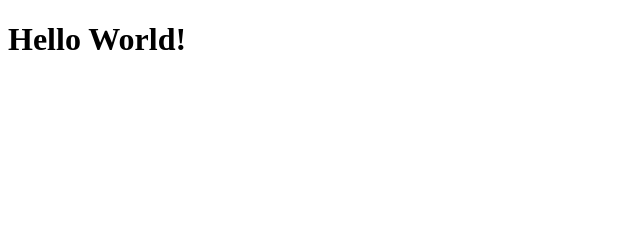
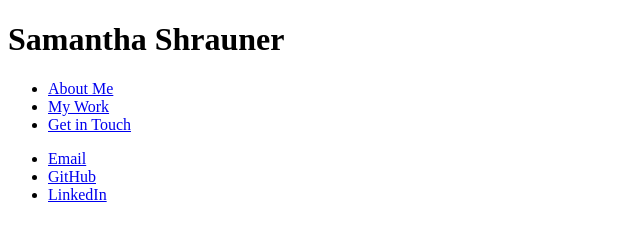
Before and after one commit to Flying-S-Ranch/personal-portfolio, a plain HTML site: page index.html in a window 1280 px wide. Shown: the whole page, without its empty margins (0-640 px from the left). Drawn offline with Linux system fonts and the light colour scheme.

Commit message:
adds basic HTML

```diff
--- a/index.html
+++ b/index.html
@@ -10,9 +10,25 @@
 </head>
 <body>
     <header>
-        <h1>Hello World!</h1>
+        <h1>Samantha Shrauner</h1>
+        <nav>
+            <ul>
+                <li><a href="#about-me">About Me</a></li>
+                <li><a href="#my-work">My Work</a></li>
+                <li><a href="#get-in-touch">Get in Touch</a></li>
+            </ul>
+        </nav>
     </header>
-    <main></main>
-    <footer></footer>
+    <main>
+        <section id="about-me"></section>
+        <section id="my-work"></section>
+    </main>
+    <footer>
+        <ul id="get-in-touch">
+            <li><a href="mailto:email@email.com">Email</a></li>
+            <li><a href="https://github.com/Flying-S-Ranch">GitHub</a></li>
+            <li><a href="https://www.linkedin.com/">LinkedIn</a></li>
+        </ul>
+    </footer>
 </body>
 </html>
```
